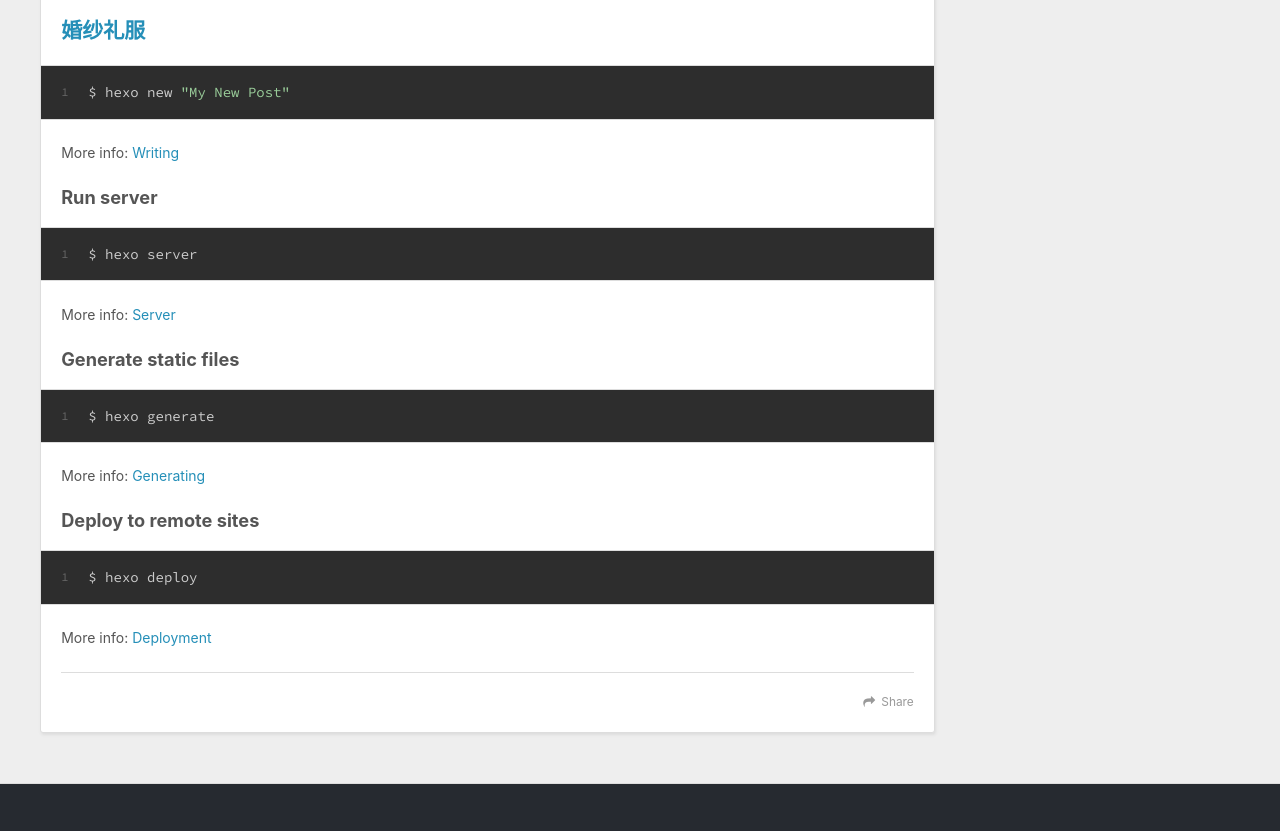
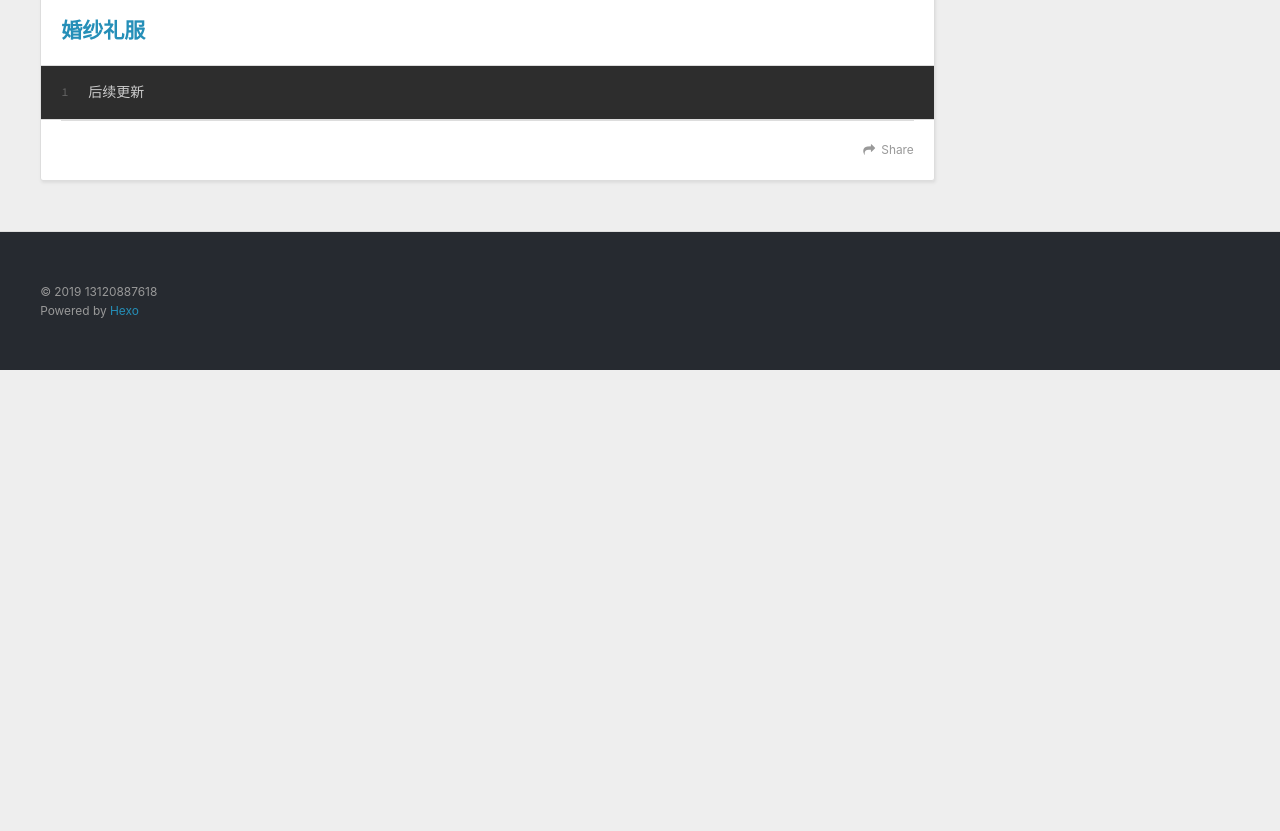
Before and after one commit to yeziw/yeziw.github.io, a plain HTML site: page 2019/10/23/hello-world/index.html in a window 1280 px wide. Shown: the part 618-1449 px from the top of the page. After the commit the page ends 988 px from the top, so only its background shows below. Drawn offline with nearby package versions, Linux system fonts and the light colour scheme.

Commit message:
Site updated: 2019-10-31 10:47:24

```diff
--- a/2019/10/23/hello-world/index.html
+++ b/2019/10/23/hello-world/index.html
@@ -7,14 +7,14 @@
 
   <title>叶子婚庆网站开张啦 | 叶子婚庆策划</title>
   <meta name="viewport" content="width=device-width, initial-scale=1, maximum-scale=1">
-  <meta name="description" content="欢迎来到叶子婚庆策划! 这是我的第一篇博客.   如果你有需要，可以电话联系我，手机13120887618，微信 QQ 婚庆策划化妆跟妆摄影摄像婚纱礼服1$ hexo new &quot;My New Post&quot;  More info: Writing Run server1$ hexo server  More info: Server Generate static files1$ hexo gener">
+  <meta name="description" content="欢迎来到叶子婚庆策划! 这是我的第一篇博客.   如果你有需要，可以电话联系我，手机13120887618，微信 QQ 婚庆策划化妆跟妆摄影摄像婚纱礼服1后续更新">
 <meta property="og:type" content="article">
 <meta property="og:title" content="叶子婚庆网站开张啦">
 <meta property="og:url" content="http:&#x2F;&#x2F;yoursite.com&#x2F;2019&#x2F;10&#x2F;23&#x2F;hello-world&#x2F;index.html">
 <meta property="og:site_name" content="叶子婚庆策划">
-<meta property="og:description" content="欢迎来到叶子婚庆策划! 这是我的第一篇博客.   如果你有需要，可以电话联系我，手机13120887618，微信 QQ 婚庆策划化妆跟妆摄影摄像婚纱礼服1$ hexo new &quot;My New Post&quot;  More info: Writing Run server1$ hexo server  More info: Server Generate static files1$ hexo gener">
+<meta property="og:description" content="欢迎来到叶子婚庆策划! 这是我的第一篇博客.   如果你有需要，可以电话联系我，手机13120887618，微信 QQ 婚庆策划化妆跟妆摄影摄像婚纱礼服1后续更新">
 <meta property="og:locale" content="en">
-<meta property="og:updated_time" content="2019-10-31T02:29:30.869Z">
+<meta property="og:updated_time" content="2019-10-31T02:42:25.254Z">
 <meta name="twitter:card" content="summary">
 
 
@@ -85,23 +85,12 @@
     <div class="article-entry" itemprop="articleBody">
 
         <p>欢迎来到叶子婚庆策划! 这是我的第一篇博客.   如果你有需要，可以电话联系我，手机13120887618，<a href="https://yeziw.github.io/" target="_blank" rel="noopener"><strong>微信</strong></a></a> <a href="https://yeziw.github.io/" target="_blank" rel="noopener"><strong>QQ</strong></a></a></p>
-<h2 id="婚庆策划"><a href="#婚庆策划" class="headerlink" title="婚庆策划"></a><a href="https://yeziw.github.io/" target="_blank" rel="noopener">婚庆策划</a></h2><h2 id="化妆跟妆"><a href="#化妆跟妆" class="headerlink" title="化妆跟妆"></a><a href="https://yeziw.github.io/" target="_blank" rel="noopener">化妆跟妆</a></h2><h2 id="摄影摄像"><a href="#摄影摄像" class="headerlink" title="摄影摄像"></a><a href="https://yeziw.github.io/" target="_blank" rel="noopener">摄影摄像</a></h2><h2 id="婚纱礼服"><a href="#婚纱礼服" class="headerlink" title="婚纱礼服"></a><a href="https://yeziw.github.io/" target="_blank" rel="noopener">婚纱礼服</a></h2><figure class="highlight bash"><table><tr><td class="gutter"><pre><span class="line">1</span><br></pre></td><td class="code"><pre><span class="line">$ hexo new <span class="string">"My New Post"</span></span><br></pre></td></tr></table></figure>
-
-<p>More info: <a href="https://hexo.io/docs/writing.html" target="_blank" rel="noopener">Writing</a></p>
-<h3 id="Run-server"><a href="#Run-server" class="headerlink" title="Run server"></a>Run server</h3><figure class="highlight bash"><table><tr><td class="gutter"><pre><span class="line">1</span><br></pre></td><td class="code"><pre><span class="line">$ hexo server</span><br></pre></td></tr></table></figure>
-
-<p>More info: <a href="https://hexo.io/docs/server.html" target="_blank" rel="noopener">Server</a></p>
-<h3 id="Generate-static-files"><a href="#Generate-static-files" class="headerlink" title="Generate static files"></a>Generate static files</h3><figure class="highlight bash"><table><tr><td class="gutter"><pre><span class="line">1</span><br></pre></td><td class="code"><pre><span class="line">$ hexo generate</span><br></pre></td></tr></table></figure>
-
-<p>More info: <a href="https://hexo.io/docs/generating.html" target="_blank" rel="noopener">Generating</a></p>
-<h3 id="Deploy-to-remote-sites"><a href="#Deploy-to-remote-sites" class="headerlink" title="Deploy to remote sites"></a>Deploy to remote sites</h3><figure class="highlight bash"><table><tr><td class="gutter"><pre><span class="line">1</span><br></pre></td><td class="code"><pre><span class="line">$ hexo deploy</span><br></pre></td></tr></table></figure>
-
-<p>More info: <a href="https://hexo.io/docs/deployment.html" target="_blank" rel="noopener">Deployment</a></p>
+<h2 id="婚庆策划"><a href="#婚庆策划" class="headerlink" title="婚庆策划"></a><a href="https://yeziw.github.io/" target="_blank" rel="noopener">婚庆策划</a></h2><h2 id="化妆跟妆"><a href="#化妆跟妆" class="headerlink" title="化妆跟妆"></a><a href="https://yeziw.github.io/" target="_blank" rel="noopener">化妆跟妆</a></h2><h2 id="摄影摄像"><a href="#摄影摄像" class="headerlink" title="摄影摄像"></a><a href="https://yeziw.github.io/" target="_blank" rel="noopener">摄影摄像</a></h2><h2 id="婚纱礼服"><a href="#婚纱礼服" class="headerlink" title="婚纱礼服"></a><a href="https://yeziw.github.io/" target="_blank" rel="noopener">婚纱礼服</a></h2><figure class="highlight bash"><table><tr><td class="gutter"><pre><span class="line">1</span><br></pre></td><td class="code"><pre><span class="line">后续更新</span><br></pre></td></tr></table></figure>
 
 
     </div>
     <footer class="article-footer">
-      <a data-url="http://yoursite.com/2019/10/23/hello-world/" data-id="ck2e3azc50000c8qv2yf869kg" class="article-share-link">Share</a>
+      <a data-url="http://yoursite.com/2019/10/23/hello-world/" data-id="ck2e3fbm60000fsqv3hwoe8oa" class="article-share-link">Share</a>
 
 
     </footer>
```
Also changed, not shown: index.html (+2 -13 lines).
